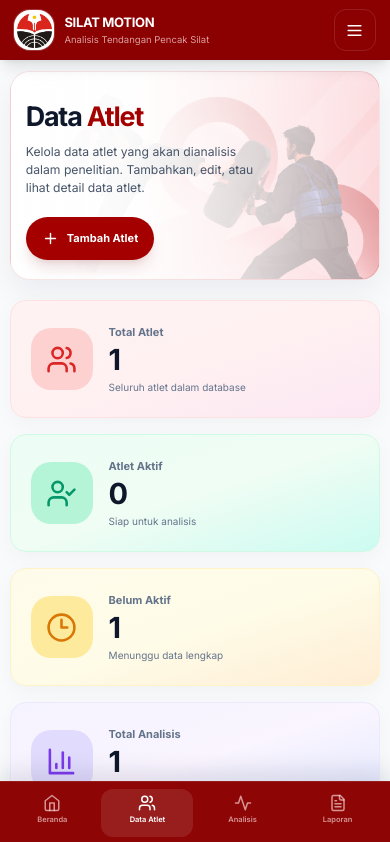
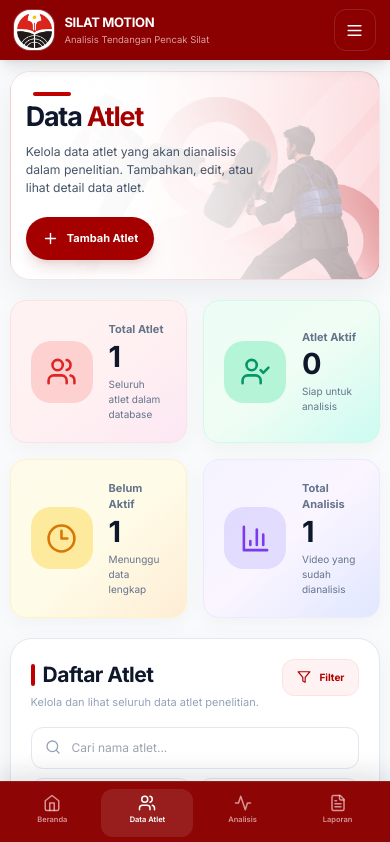
Before and after one commit to ahdan3543/silatkicklab, a React (Vite) app: page /atlet in a window 390 px wide. Shown: the top 842 px of the page. Built offline with nearby package versions, Linux system fonts and the light colour scheme.

Commit message:
Update UI Silat aMotion

```diff
--- a/src/index.css
+++ b/src/index.css
@@ -50,6 +50,34 @@
     pointer-events:none;
   }
   .page-hero-content { @apply relative z-10 max-w-[650px] p-7 sm:p-9 lg:p-10; }
+
+  /* Small red accent used consistently on page/section headers. */
+  .page-hero::before,
+  .dashboard-hero::before {
+    content:"";
+    position:absolute;
+    left:28px;
+    top:30px;
+    width:42px;
+    height:5px;
+    border-radius:999px;
+    background:#c00000;
+    z-index:2;
+  }
+  .section-title-mark {
+    display:flex;
+    align-items:center;
+    gap:10px;
+  }
+  .section-title-mark::before {
+    content:"";
+    display:block;
+    width:5px;
+    height:28px;
+    flex:0 0 auto;
+    border-radius:999px;
+    background:#c00000;
+  }
 
   .silat-hero {
     position:relative;
@@ -347,12 +375,19 @@
     min-height:210px !important;
     border-radius:20px !important;
   }
+  .page-hero::before,
+  .dashboard-hero::before {
+    left:22px;
+    top:20px;
+    width:38px;
+    height:4px;
+  }
   .page-hero {
     background-size:auto 100%, auto 100%, auto !important;
   }
   .page-hero-content {
-    padding:1.25rem 1.05rem 1.35rem !important;
-    max-width:72% !important;
+    padding:1.55rem 1.05rem 1.35rem !important;
+    max-width:76% !important;
   }
   .page-hero h1, .dashboard-hero h1 {
     font-size:1.82rem !important;
@@ -493,10 +528,38 @@
   }
   .mobile-stack > * { width:100% !important; }
 
+  /* Data Atlet filter controls: search stays visible; dropdowns can be toggled. */
+  .mobile-filter-toggle { display:inline-flex; }
+  .athlete-filters {
+    display:flex;
+  }
+  .athlete-filters.is-open { display:flex; }
+
+  /* Data Atlet: compact 2-column statistics like the reference mobile UI. */
+  .mobile-athlete-stats {
+    grid-template-columns:repeat(2,minmax(0,1fr)) !important;
+  }
+  .mobile-athlete-stats > * { min-width:0; }
+  .mobile-athlete-stats .stat-value {
+    font-size:1.35rem !important;
+  }
+
+  .athlete-filters {
+    display:grid !important;
+    grid-template-columns:1fr 1fr !important;
+    gap:.55rem !important;
+  }
+  .athlete-filters > .relative { grid-column:1 / -1; width:100% !important; }
+  .athlete-filters select,
+  .athlete-filters > button { width:100% !important; min-width:0 !important; }
+
   /* Data Atlet */
   .report-toolbar, .result-toolbar { flex-wrap:wrap !important; }
   .report-toolbar > *, .result-toolbar > * { min-width:0 !important; }
   .report-metric-grid { grid-template-columns:repeat(2,minmax(0,1fr)) !important; }
+
+  .section-title-mark { gap:8px !important; }
+  .section-title-mark::before { width:4px; height:22px; }
 
   /* Card daftar laporan */
   .report-list-card {
--- a/src/pages/AnalysisPage.tsx
+++ b/src/pages/AnalysisPage.tsx
@@ -30,13 +30,13 @@ export const AnalysisPage: React.FC = () => {
 
   <section className="dashboard-section flex items-center gap-4">
    <div className="w-11 h-11 rounded-2xl bg-violet-50 text-violet-600 flex items-center justify-center shrink-0"><ClipboardCheck size={22}/></div>
-   <div className="min-w-0"><h2 className="!text-[15px]">Protokol pengukuran</h2><p>Kalibrasi marker → frame awal → frame kontak → waktu → jarak → kecepatan. Setiap atlet dianalisis sebanyak 5 percobaan.</p></div>
+   <div className="min-w-0"><h2 className="section-title-mark !text-[15px]">Protokol pengukuran</h2><p>Kalibrasi marker → frame awal → frame kontak → waktu → jarak → kecepatan. Setiap atlet dianalisis sebanyak 5 percobaan.</p></div>
    <ArrowRight className="ml-auto text-violet-500 shrink-0" size={20}/>
   </section>
 
   <section className="dashboard-section !p-0 overflow-hidden">
    <div className="px-5 sm:px-7 py-5 border-b border-slate-100 flex flex-col sm:flex-row sm:items-center justify-between gap-3">
-    <div><h2>Sesi analisis</h2><p>Pilih sesi untuk melanjutkan pengukuran.</p></div>
+    <div><h2 className="section-title-mark">Sesi analisis</h2><p>Pilih sesi untuk melanjutkan pengukuran.</p></div>
     <div className="flex items-center gap-2 min-w-0"><div className="hidden md:flex items-center gap-2 rounded-xl border border-slate-200 bg-slate-50 px-3 py-2 text-[10px] text-slate-400 min-w-0"><span>⌕</span><span className="truncate">Cari sesi, atlet, atau tanggal...</span></div><span className="text-[10px] font-bold text-slate-400 whitespace-nowrap">{sessions.length} sesi</span></div>
    </div>
    {loading?<p className="py-12 text-center text-xs text-slate-500">Memuat sesi...</p>:sessions.length===0?<div className="py-12 text-center"><Activity className="mx-auto text-slate-300" size={30}/><p className="mt-3 text-xs font-bold text-slate-700">Belum ada sesi analisis</p><p className="text-[10px] text-slate-400 mt-1">Mulai dari halaman Data Atlet.</p><button onClick={()=>navigate('/atlet')} className="mt-3 inline-flex items-center gap-1 text-xs font-bold text-[#800000]">Kembali ke atlet <ArrowRight size={13}/></button></div>:<div className="p-4 sm:p-5 grid grid-cols-1 xl:grid-cols-2 gap-4">
--- a/src/pages/AthletePage.tsx
+++ b/src/pages/AthletePage.tsx
@@ -1,6 +1,6 @@
 import React, { useEffect, useMemo, useState } from 'react';
 import { useNavigate } from 'react-router-dom';
-import { Plus, Search, Pencil, Trash2, Eye, Users, UserCheck, Clock3, BarChart3, ArrowUpDown } from 'lucide-react';
+import { Plus, Search, Pencil, Trash2, Eye, Users, UserCheck, Clock3, BarChart3, ArrowUpDown, Filter } from 'lucide-react';
 import { Button } from '../components/ui/Button';
 import { Badge } from '../components/ui/Badge';
 import { Athlete, AnalysisSession } from '../types';
@@ -16,6 +16,7 @@ export const AthletePage: React.FC = () => {
   const [loading, setLoading] = useState(true);
   const [search, setSearch] = useState('');
   const [statusFilter, setStatusFilter] = useState('Semua Status');
+  const [mobileFiltersOpen, setMobileFiltersOpen] = useState(true);
   const [formOpen, setFormOpen] = useState(false);
   const [detailOpen, setDetailOpen] = useState(false);
   const [editing, setEditing] = useState<Athlete | null>(null);
@@ -72,7 +73,7 @@ export const AthletePage: React.FC = () => {
       </section>
 
       {/* Stats */}
-      <div className="grid grid-cols-1 sm:grid-cols-2 xl:grid-cols-4 gap-4">
+      <div className="mobile-athlete-stats grid grid-cols-1 sm:grid-cols-2 xl:grid-cols-4 gap-4">
         <div className="relative overflow-hidden rounded-2xl border border-red-100 bg-gradient-to-br from-red-50 via-rose-50 to-pink-100 p-5 sm:p-6 min-h-[118px] flex items-center gap-4 shadow-[0_6px_20px_rgba(15,23,42,.035)]">
           <span className="w-[62px] h-[62px] rounded-[20px] bg-red-200/80 text-red-600 flex items-center justify-center shrink-0"><Users size={31}/></span>
           <div><p className="text-[11px] font-bold text-slate-500">Total Atlet</p><strong className="block mt-1 text-[29px] leading-none font-extrabold text-slate-900">{athletes.length}</strong><small className="block mt-1.5 text-[10px] text-slate-500">Seluruh atlet dalam database</small></div>
@@ -94,8 +95,11 @@ export const AthletePage: React.FC = () => {
       {/* Table */}
       <section className="rounded-[22px] border border-slate-200 bg-white p-5 sm:p-7 shadow-[0_7px_24px_rgba(15,23,42,.045)]">
         <div className="flex flex-col lg:flex-row lg:items-center lg:justify-between gap-4">
-          <div><h2 className="text-[21px] sm:text-[24px] font-extrabold tracking-tight text-slate-900">Daftar Atlet</h2><p className="mt-1 text-[11px] sm:text-[13px] text-slate-400">Kelola dan lihat seluruh data atlet penelitian.</p></div>
-          <div className="flex flex-col sm:flex-row gap-2 w-full lg:w-auto">
+          <div className="flex items-start justify-between gap-3">
+            <div><h2 className="section-title-mark text-[21px] sm:text-[24px] font-extrabold tracking-tight text-slate-900">Daftar Atlet</h2><p className="mt-1 text-[11px] sm:text-[13px] text-slate-400">Kelola dan lihat seluruh data atlet penelitian.</p></div>
+            <button type="button" onClick={() => setMobileFiltersOpen(v => !v)} className="mobile-filter-toggle sm:hidden shrink-0 inline-flex items-center gap-2 rounded-xl border border-red-100 bg-red-50 px-3.5 py-2.5 text-[10px] font-extrabold text-[#b00000]"><Filter size={14}/> Filter</button>
+          </div>
+          <div className={`athlete-filters flex flex-col sm:flex-row gap-2 w-full lg:w-auto ${mobileFiltersOpen ? 'is-open' : ''}`}>
             <div className="relative flex-1 sm:w-[250px] lg:w-[280px]"><Search size={16} className="absolute left-3.5 top-3 text-slate-400"/><input value={search} onChange={(e)=>setSearch(e.target.value)} placeholder="Cari nama atlet..." className="h-10 w-full rounded-xl border border-slate-200 bg-white pl-10 pr-3 text-xs outline-none focus:border-red-300 focus:ring-2 focus:ring-red-100"/></div>
             <select value={statusFilter} onChange={(e)=>setStatusFilter(e.target.value)} className="h-10 rounded-xl border border-slate-200 bg-white px-3 text-xs text-slate-600 outline-none focus:border-red-300"><option>Semua Status</option><option>Aktif</option><option>Tidak Aktif</option></select>
             <button className="h-10 rounded-xl border border-slate-200 bg-white px-3 text-xs font-semibold text-slate-600 hover:bg-slate-50 flex items-center justify-center gap-2"><span>Urutkan</span><ArrowUpDown size={14}/></button>
--- a/src/pages/DashboardPage.tsx
+++ b/src/pages/DashboardPage.tsx
@@ -38,7 +38,7 @@ export const DashboardPage: React.FC = () => {
       <div className="space-y-5">
         <div className="space-y-5">
           <section className="dashboard-section">
-            <div className="mb-5"><h2>Menu Utama</h2><p>Pilih alur kerja penelitian yang ingin dilanjutkan.</p></div>
+            <div className="mb-5"><h2 className="section-title-mark">Menu Utama</h2><p>Pilih alur kerja penelitian yang ingin dilanjutkan.</p></div>
             <div className="grid grid-cols-2 lg:grid-cols-4 gap-4">
               <Quick title="Data Atlet" desc="Kelola data subjek penelitian" icon={<Users size={25}/>} tone="pink" onClick={() => navigate('/atlet')} />
               <Quick title="Analisis" desc="Proses video dan pengukuran" icon={<Activity size={25}/>} tone="red" onClick={() => navigate('/analisis')} />
@@ -48,7 +48,7 @@ export const DashboardPage: React.FC = () => {
           </section>
 
           <section className="dashboard-section">
-            <div className="flex items-center justify-between mb-5"><div><h2>Subjek Penelitian</h2><p>Kelola atlet dan masuk ke sesi analisis.</p></div><button onClick={() => navigate('/atlet')} className="text-[10px] font-bold text-[#a40000]">Lihat Semua →</button></div>
+            <div className="flex items-center justify-between mb-5"><div><h2 className="section-title-mark">Subjek Penelitian</h2><p>Kelola atlet dan masuk ke sesi analisis.</p></div><button onClick={() => navigate('/atlet')} className="text-[10px] font-bold text-[#a40000]">Lihat Semua →</button></div>
             <div className="grid gap-3 md:grid-cols-2">
               {athletes.slice(0,4).map(a => <button key={a.id} onClick={() => navigate('/atlet')} className="athlete-row text-left"><div className="flex items-center gap-3 min-w-0"><div className="w-11 h-11 rounded-2xl bg-red-50 text-[#a40000] flex items-center justify-center font-extrabold text-xs shrink-0">{a.name.slice(0,2).toUpperCase()}</div><div className="min-w-0"><p className="font-extrabold text-[13px] truncate">{a.name}</p><p className="text-[10px] text-slate-400 mt-1">{a.status || 'Aktif'} · {a.category || 'Belum ada kelas'}</p></div></div><ArrowRight size={15} className="text-slate-300"/></button>)}
             </div>
@@ -60,7 +60,7 @@ export const DashboardPage: React.FC = () => {
                 <div className="mb-2 inline-flex items-center gap-2 rounded-full border border-red-100 bg-red-50 px-3 py-1.5 text-[9px] font-black tracking-[.14em] text-[#a40000]">
                   <Activity size={12}/> CARA KERJA SISTEM
                 </div>
-                <h2>Bagaimana Sistem Menghasilkan Hasil?</h2>
+                <h2 className="section-title-mark">Bagaimana Sistem Menghasilkan Hasil?</h2>
                 <p>Setiap angka berasal dari proses pengukuran yang jelas—mulai dari video, waktu gerak, jarak, hingga titik sasaran.</p>
               </div>
               <div className="system-flow-badge"><span>VIDEO</span><ArrowRight size={13}/><span>DATA</span><ArrowRight size={13}/><span>HASIL</span></div>
--- a/src/pages/ReportPage.tsx
+++ b/src/pages/ReportPage.tsx
@@ -143,7 +143,7 @@ export const ReportPage: React.FC = () => {
       <Card className="p-5 sm:p-6">
         <div className="flex flex-col sm:flex-row sm:items-end sm:justify-between gap-2 pb-5 border-b border-slate-100">
           <div>
-            <h2 className="text-lg font-extrabold text-slate-900">Daftar Laporan Komparasi</h2>
+            <h2 className="section-title-mark text-lg font-extrabold text-slate-900">Daftar Laporan Komparasi</h2>
             <p className="mt-1 text-xs text-slate-500">Laporan dibuat berdasarkan hasil komparasi 5 percobaan pada setiap sesi.</p>
           </div>
           <span className="text-[10px] text-slate-400">{sessions.length} sesi</span>
```
Also changed, not shown: 1 other file (tests, documents, lock files or other folders).
